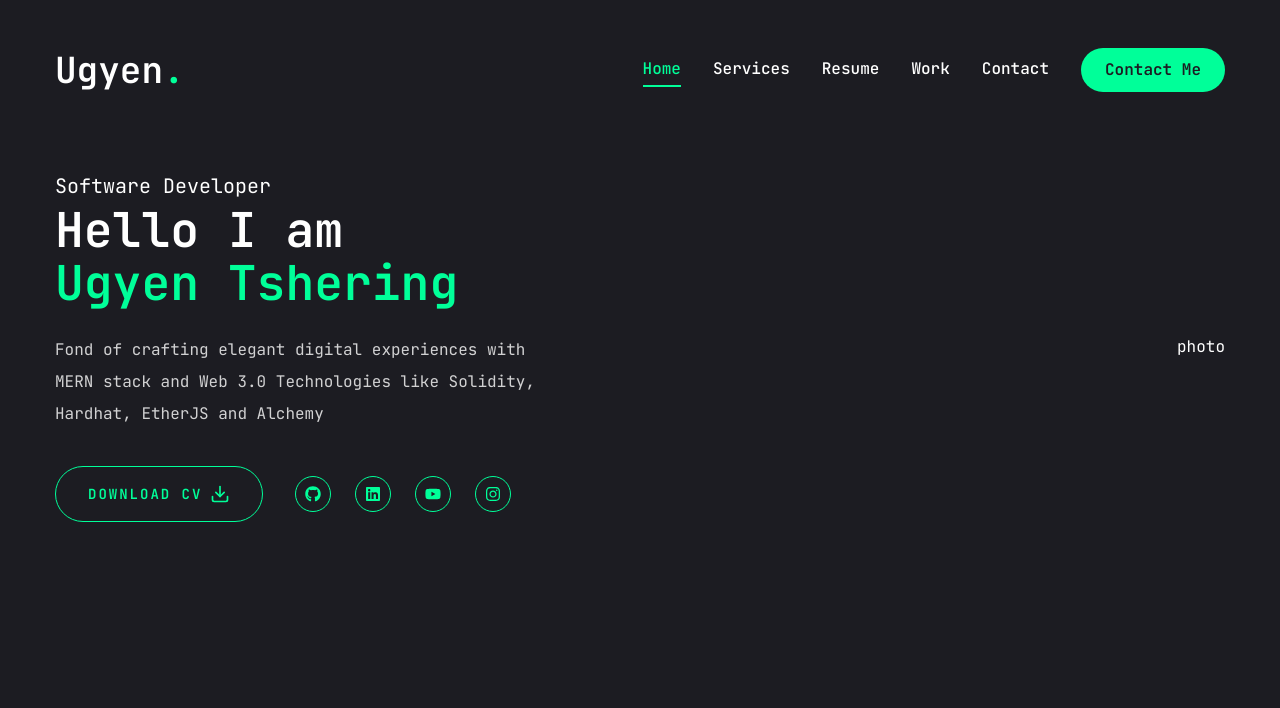
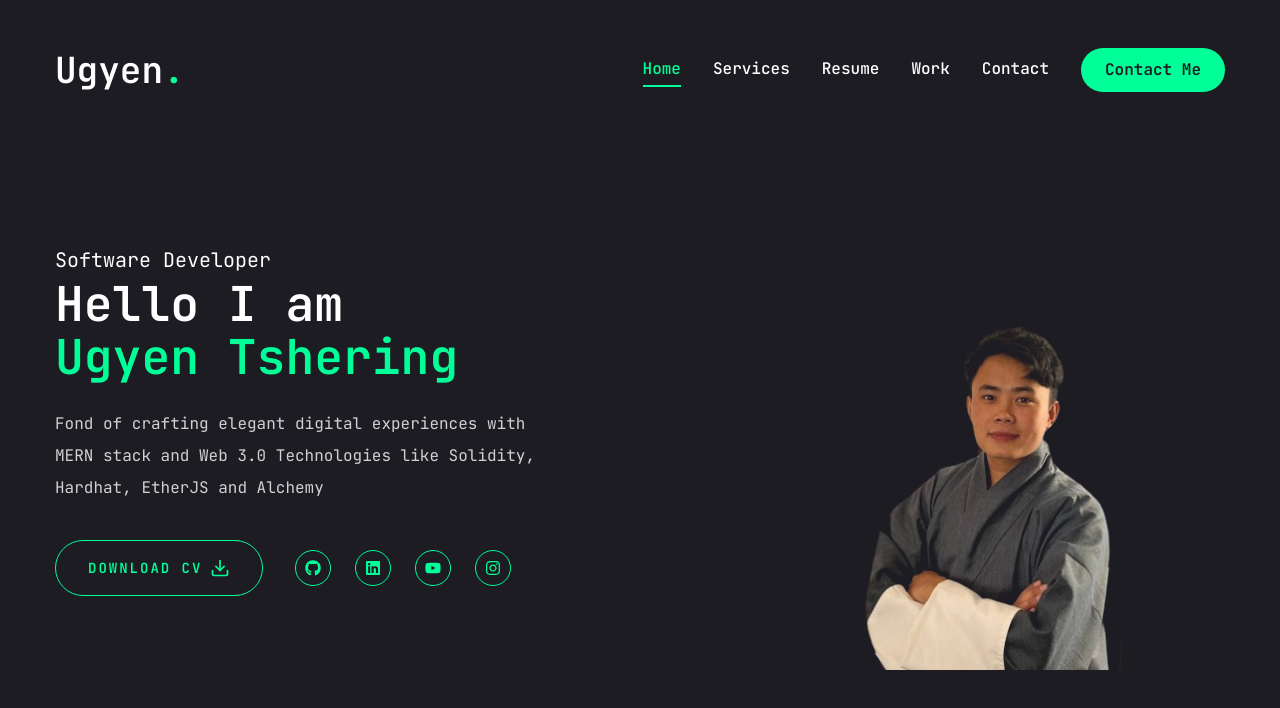
Before and after one commit to ugyentring/portfol, a Next.js app: page / in a window 1280 px wide. Shown: the top 708 px of the page. Built offline with nearby package versions, Linux system fonts and the light colour scheme.

Commit message:
profile edit

```diff
--- a/app/page.jsx
+++ b/app/page.jsx
@@ -3,6 +3,7 @@ import { FiDownload } from "react-icons/fi";
 
 //component import
 import Social from "@/components/Social";
+import Photo from "@/components/Photo";
 
 const Home = () => {
   return (
@@ -38,7 +39,9 @@ const Home = () => {
               </div>
             </div>
           </div>
-          <div>photo</div>
+          <div>
+            <Photo />
+          </div>
         </div>
       </div>
     </section>
--- /dev/null
+++ b/components/Photo.jsx
@@ -0,0 +1,25 @@
+"use client";
+
+import { motion } from "framer-motion";
+import Image from "next/image";
+
+const Photo = () => {
+  return (
+    <div className="w-full h-full relative">
+      <motion.div>
+        <div className="w-[298px] h-[298px] xl:w-[498px] xl:h-[498px] mix-blend-lighten">
+          <Image
+            src="/assets/pro.png"
+            priority
+            quality={100}
+            fill
+            className="object-contain"
+            alt="profile"
+          />
+        </div>
+      </motion.div>
+    </div>
+  );
+};
+
+export default Photo;
```
Also changed, not shown: public/assets/Profile.png (added), public/assets/pro.png (added).
